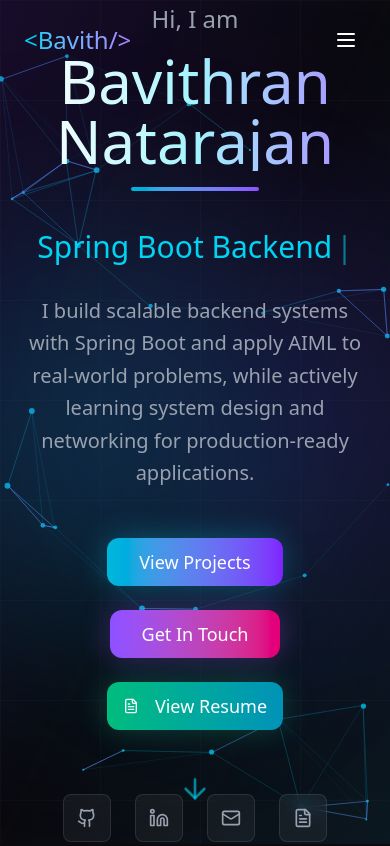
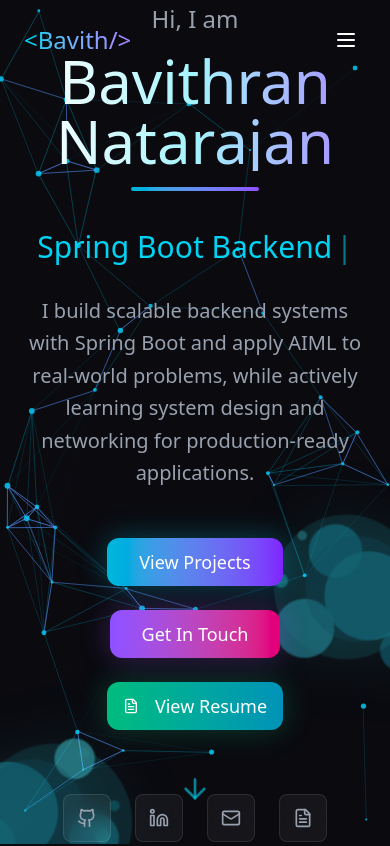
Before and after one commit to Bavithran100/PORTFOLIO0.1, a React (Vite) app: page / in a window 390 px wide. Shown: the top 846 px of the page. Built offline with nearby package versions, Linux system fonts and the light colour scheme.

Commit message:
BackgroundStyles

```diff
--- a/src/app/components/AnimatedBackground.jsx
+++ b/src/app/components/AnimatedBackground.jsx
@@ -20,7 +20,7 @@ export function AnimatedBackground() {
     resizeCanvas();
     window.addEventListener("resize", resizeCanvas);
 
-    const particleCount = 30;
+    const particleCount = 40;
     const maxDistance = 150;
     const particles = [];
 
--- a/src/app/components/Hero.jsx
+++ b/src/app/components/Hero.jsx
@@ -23,10 +23,14 @@ const rotatingWords = [
   return (
     <section id="hero" className="min-h-screen flex items-center justify-center relative bg-[#0a0a0f] overflow-hidden">
       <AnimatedBackground/>
-      <div className="absolute inset-0 bg-gradient-to-br from-violet-900/20 via-transparent to-cyan-900/20"></div>
+      <div className="hero-paint-splashes" aria-hidden="true">
+        <div className="hero-paint hero-paint-left"></div>
+        <div className="hero-paint hero-paint-right"></div>
+      </div>
+      {/* <div className="absolute inset-0 bg-gradient-to-br from-violet-900/20 via-transparent to-cyan-900/20"></div>
       <div className="absolute inset-0 bg-[linear-gradient(rgba(255,255,255,.02)_1px,transparent_1px),linear-gradient(90deg,rgba(255,255,255,.02)_1px,transparent_1px)] bg-[size:100px_100px]"></div>
       <div className="absolute top-1/4 left-1/4 w-96 h-96 bg-violet-600/30 rounded-full blur-[120px] animate-pulse"></div>
-      <div className="absolute bottom-1/4 right-1/4 w-96 h-96 bg-cyan-600/30 rounded-full blur-[120px] animate-pulse delay-700"></div>
+      <div className="absolute bottom-1/4 right-1/4 w-96 h-96 bg-cyan-600/30 rounded-full blur-[120px] animate-pulse delay-700"></div> */}
 
       <div className="container mx-auto px-6 relative z-10">
         <div className="max-w-5xl mx-auto text-center">
--- a/src/styles/theme.css
+++ b/src/styles/theme.css
@@ -174,3 +174,119 @@
     line-height: 1.5;
   }
 }
+
+@layer components {
+  .hero-paint-splashes {
+    position: absolute;
+    inset: 0;
+    z-index: 1;
+    pointer-events: none;
+    overflow: hidden;
+  }
+
+  .hero-paint {
+    position: absolute;
+    width: 28rem;
+    aspect-ratio: 1;
+    opacity: 0.85;
+    filter: drop-shadow(0 0 30px rgba(34, 211, 238, 0.25));
+    mix-blend-mode: screen;
+  }
+
+  .hero-paint::before,
+  .hero-paint::after {
+    content: "";
+    position: absolute;
+    inset: 0;
+    background-repeat: no-repeat;
+  }
+
+  .hero-paint-left {
+    left: -9rem;
+    bottom: -10rem;
+    transform: rotate(-12deg);
+    background:
+      radial-gradient(circle at 58% 56%, rgba(46, 237, 255, 0.22) 0 40%, transparent 41%),
+      radial-gradient(circle at 40% 48%, rgba(31, 205, 230, 0.72) 0 26%, transparent 27%),
+      radial-gradient(circle at 27% 60%, rgba(20, 170, 200, 0.85) 0 14%, transparent 15%),
+      radial-gradient(circle at 72% 32%, rgba(77, 243, 255, 0.86) 0 8%, transparent 9%),
+      radial-gradient(circle at 18% 33%, rgba(53, 220, 245, 0.8) 0 9%, transparent 10%),
+      radial-gradient(circle at 73% 66%, rgba(23, 181, 212, 0.68) 0 10%, transparent 11%);
+  }
+
+  .hero-paint-left::before {
+    transform: rotate(16deg);
+    background-image:
+      radial-gradient(circle at 14% 57%, rgba(46, 237, 255, 0.8) 0 3%, transparent 4%),
+      radial-gradient(circle at 20% 48%, rgba(46, 237, 255, 0.72) 0 2%, transparent 3%),
+      radial-gradient(circle at 80% 58%, rgba(46, 237, 255, 0.68) 0 2.6%, transparent 3.6%),
+      radial-gradient(circle at 84% 45%, rgba(23, 181, 212, 0.58) 0 1.7%, transparent 2.7%),
+      radial-gradient(circle at 70% 24%, rgba(77, 243, 255, 0.55) 0 1.5%, transparent 2.5%);
+  }
+
+  .hero-paint-right {
+    right: -9.5rem;
+    top: 28%;
+    transform: rotate(10deg);
+    background:
+      radial-gradient(circle at 45% 50%, rgba(46, 237, 255, 0.22) 0 40%, transparent 41%),
+      radial-gradient(circle at 55% 52%, rgba(31, 205, 230, 0.74) 0 24%, transparent 25%),
+      radial-gradient(circle at 38% 36%, rgba(20, 170, 200, 0.8) 0 12%, transparent 13%),
+      radial-gradient(circle at 74% 40%, rgba(77, 243, 255, 0.86) 0 10%, transparent 11%),
+      radial-gradient(circle at 31% 70%, rgba(53, 220, 245, 0.76) 0 12%, transparent 13%),
+      radial-gradient(circle at 72% 72%, rgba(23, 181, 212, 0.64) 0 8%, transparent 9%);
+  }
+
+  .hero-paint-right::before {
+    transform: rotate(-20deg);
+    background-image:
+      radial-gradient(circle at 80% 32%, rgba(46, 237, 255, 0.8) 0 3%, transparent 4%),
+      radial-gradient(circle at 84% 43%, rgba(46, 237, 255, 0.72) 0 2.2%, transparent 3.2%),
+      radial-gradient(circle at 19% 41%, rgba(46, 237, 255, 0.68) 0 2.4%, transparent 3.4%),
+      radial-gradient(circle at 15% 58%, rgba(23, 181, 212, 0.58) 0 1.6%, transparent 2.6%),
+      radial-gradient(circle at 31% 24%, rgba(77, 243, 255, 0.55) 0 1.4%, transparent 2.4%);
+  }
+
+  .hero-paint-right::after,
+  .hero-paint-left::after {
+    opacity: 0.6;
+    transform: scale(0.9);
+    background-image:
+      radial-gradient(circle at 50% 50%, rgba(18, 137, 170, 0.5) 0 34%, transparent 35%);
+  }
+
+  @media (max-width: 1024px) {
+    .hero-paint {
+      width: 22rem;
+      opacity: 0.7;
+    }
+
+    .hero-paint-left {
+      left: -8rem;
+      bottom: -8rem;
+    }
+
+    .hero-paint-right {
+      right: -8rem;
+      top: 34%;
+    }
+  }
+
+  @media (max-width: 640px) {
+    .hero-paint {
+      width: 15rem;
+      opacity: 0.5;
+    }
+
+    .hero-paint-left {
+      left: -5.5rem;
+      bottom: -5.5rem;
+    }
+
+    .hero-paint-right {
+      right: -5.5rem;
+      top: auto;
+      bottom: 16%;
+    }
+  }
+}
```
